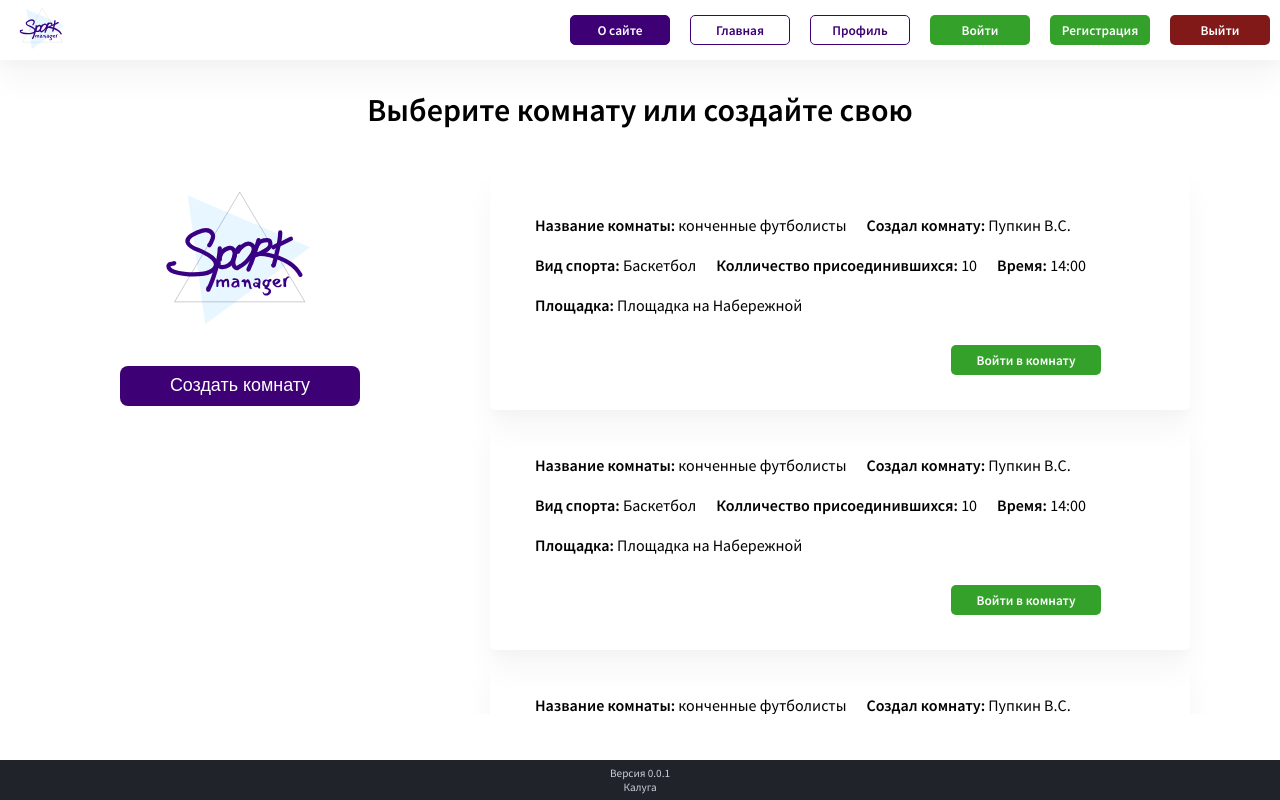
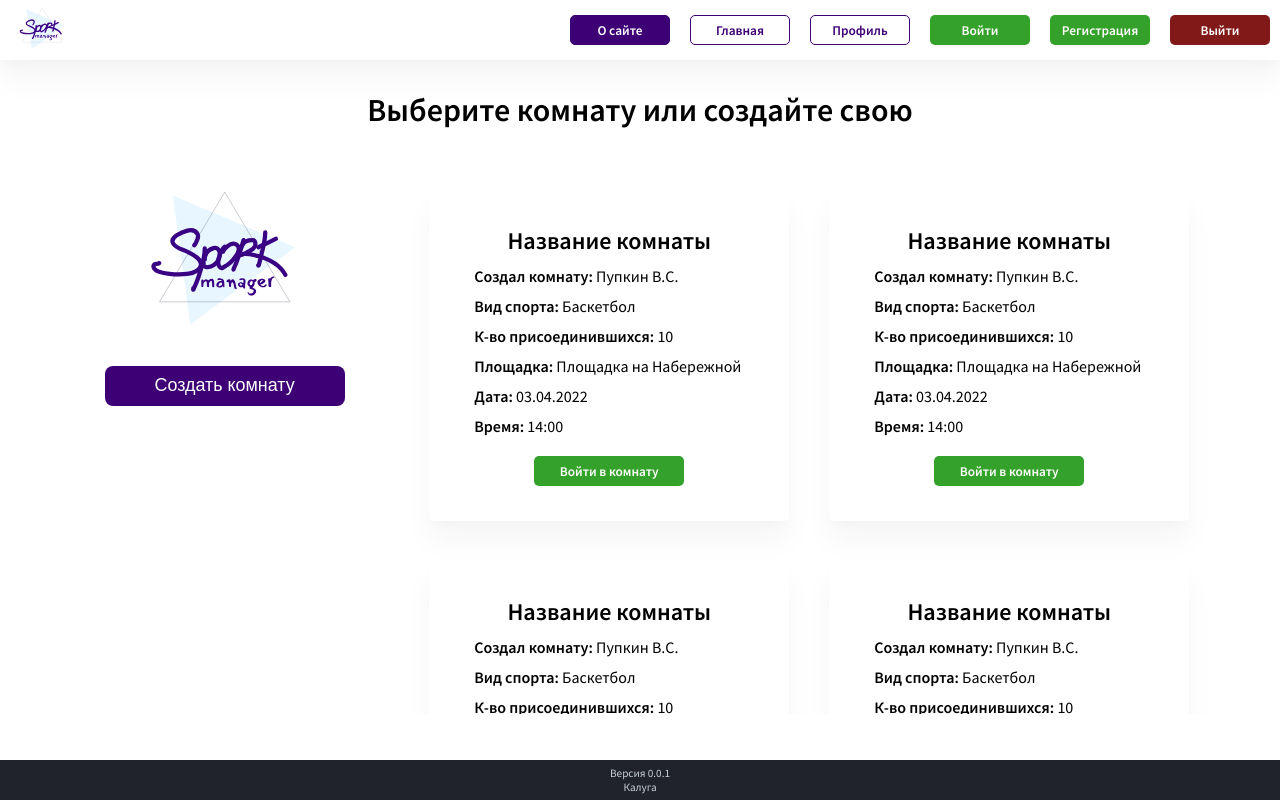
Before and after one commit to fundamentum71/sport-manager, a React (Create React App) app: page / in a window 1280 px wide. Built offline with nearby package versions, Linux system fonts and the light colour scheme; a web font is replaced by a local one.

Commit message:
чуть переделал карточки комнаты

```diff
--- a/src/components/app/App.tsx
+++ b/src/components/app/App.tsx
@@ -43,14 +43,14 @@ function App() {
 					}
 				/>
 
-				<Route
+				{/*<Route
 					path="/editProfile"
 					element={
 						<Suspense fallback={<CircularProgress color="secondary" />}>
 							<EditProfile />
 						</Suspense>
 					}
-				/>
+				/>*/}
 
 				<Route
 					path="/addroom"
--- a/src/components/cartRoom/CartRoomInHome.tsx
+++ b/src/components/cartRoom/CartRoomInHome.tsx
@@ -7,9 +7,7 @@ const CartRoomInHome = () => {
 	return (
 		<div className={styles.wrapper}>
 			<div className={styles.items}>
-				<div className={styles.item}>
-					<b>Название комнаты:</b> конченные футболисты
-				</div>
+				<h2>Название комнаты</h2>
 				<div className={styles.item}>
 					<b>Создал комнату:</b> Пупкин В.С.
 				</div>
@@ -17,20 +15,24 @@ const CartRoomInHome = () => {
 					<b>Вид спорта:</b> Баскетбол
 				</div>
 				<div className={styles.item}>
-					<b>Колличество присоединившихся:</b> 10
+					<b>К-во присоединившихся:</b> 10
+				</div>
+
+				<div className={styles.item}>
+					<b>Площадка:</b> Площадка на Набережной
+				</div>
+				<div className={styles.item}>
+					<b>Дата:</b> 03.04.2022
 				</div>
 				<div className={styles.item}>
 					<b>Время:</b> 14:00
-				</div>
-				<div className={styles.item}>
-					<b>Площадка:</b> Площадка на Набережной
 				</div>
 			</div>
 			<div className={styles.btns}>
 				<Link to="/room">
 					<button className={styles.btn}>Войти в комнату</button>
 				</Link>
-				<Link to="/editroom">
+				<Link to="/addroom">
 					<button className={styles.btn_edit}>
 						<EditIcon />
 					</button>
--- a/src/components/cartRoom/cartRoomInHome.module.scss
+++ b/src/components/cartRoom/cartRoomInHome.module.scss
@@ -1,32 +1,31 @@
 .wrapper {
-	width: 700px;
+	width: 360px;
 	min-height: 140px;
 	box-shadow: 0px 20px 30px rgba(0, 0, 0, 0.04), 0px 6px 10px rgba(0, 0, 0, 0.02);
 	border-radius: 5px;
 	padding: 25px;
 	transition: 0.6s;
-	margin: 0 auto;
+	margin: 20px;
 
 	&:hover {
 		.btn_edit {
-			opacity: 100;
+			//opacity: 100;
+			display: block;
 		}
 		transform: scale(1.02);
 	}
 }
 .items {
 	margin: 10px;
-	display: flex;
-	flex-wrap: wrap;
+	//display: flex;
+	//flex-wrap: wrap;
 }
 .item {
 	margin: 10px;
 }
 .btns {
 	display: flex;
-	//flex-direction: column;
-	//align-items: flex-end;
-	justify-content: end;
+	justify-content: center;
 }
 .btn {
 	color: #ffffff;
@@ -52,7 +51,8 @@
 	cursor: pointer;
 	margin: 10px;
 	margin-right: 20px;
-	opacity: 0;
+	//opacity: 0;
+	display: none;
 	transition: 0.6s;
 	&:active {
 		transform: scale(1.05);
--- a/src/components/roomOptions/RoomOptions.tsx
+++ b/src/components/roomOptions/RoomOptions.tsx
@@ -1,14 +1,18 @@
 import React from 'react';
 import EditIcon from '@mui/icons-material/Edit';
 import styles from './roomOptions.module.scss';
+import { Link } from 'react-router-dom';
 
 function RoomOptions() {
 	return (
 		<>
 			<h2>Футболисты</h2>
-			<button className={styles.btn_edit}>
-				<EditIcon />
-			</button>
+			<Link to="/addroom">
+				<button className={styles.btn_edit}>
+					<EditIcon />
+				</button>
+			</Link>
+
 			<div className={styles.option}>Вид спорта: Футбол</div>
 			<div className={styles.option}>Дата: 23.04.22</div>
 			<div className={styles.option}>Время: 15:15</div>
--- a/src/components/roomOptions/roomOptions.module.scss
+++ b/src/components/roomOptions/roomOptions.module.scss
@@ -20,6 +20,7 @@
 
 .btn_edit {
 	position: absolute;
+	top: 0px;
 	right: 20px;
 	background-color: #ffffff;
 	border: none;
--- a/src/pages/Home/home.module.scss
+++ b/src/pages/Home/home.module.scss
@@ -10,6 +10,7 @@
 .container {
 	width: 400px;
 	display: flex;
+
 	flex-direction: column;
 	align-items: center;
 	.logoPrev {
@@ -33,9 +34,11 @@
 }
 
 .items {
-	width: 800px;
+	width: 900px;
 	height: 68vh;
 	overflow: auto;
+	display: flex;
+	flex-wrap: wrap;
 }
 .btn {
 	margin-top: -10px;
```
